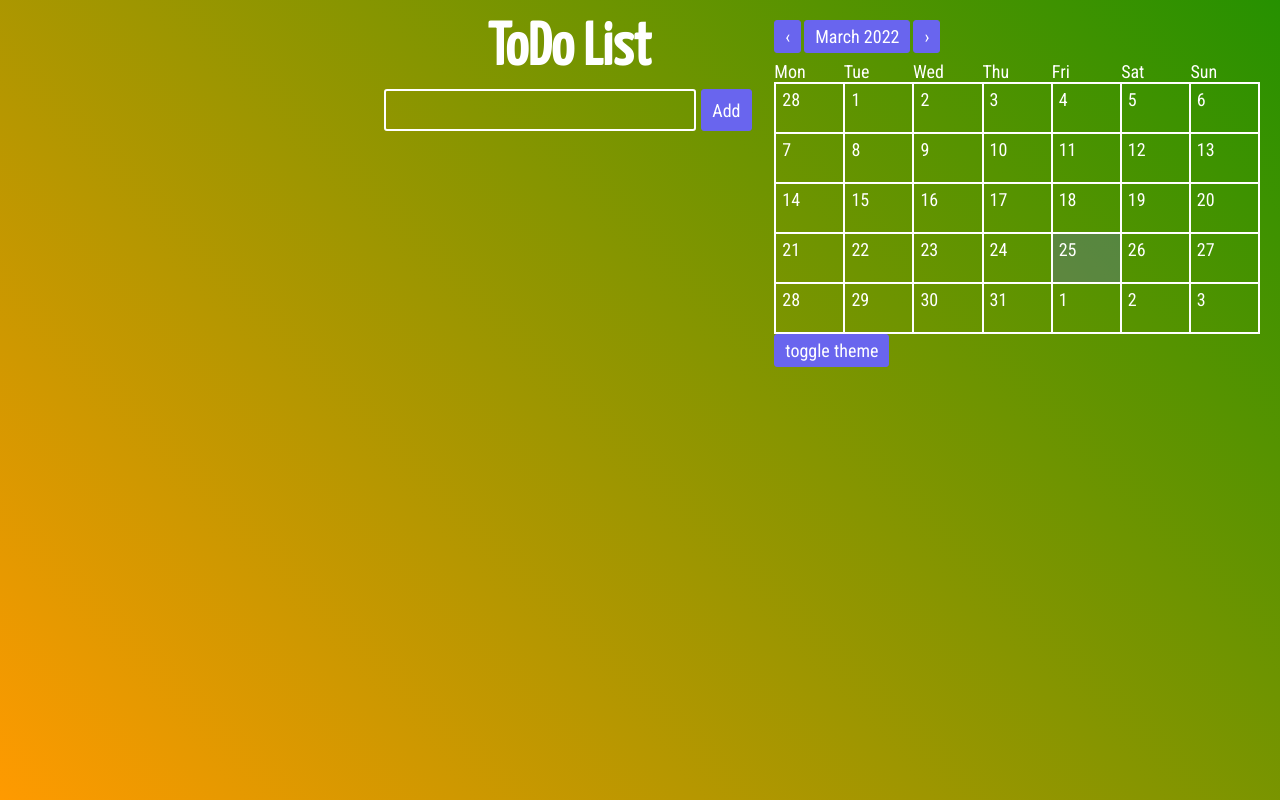
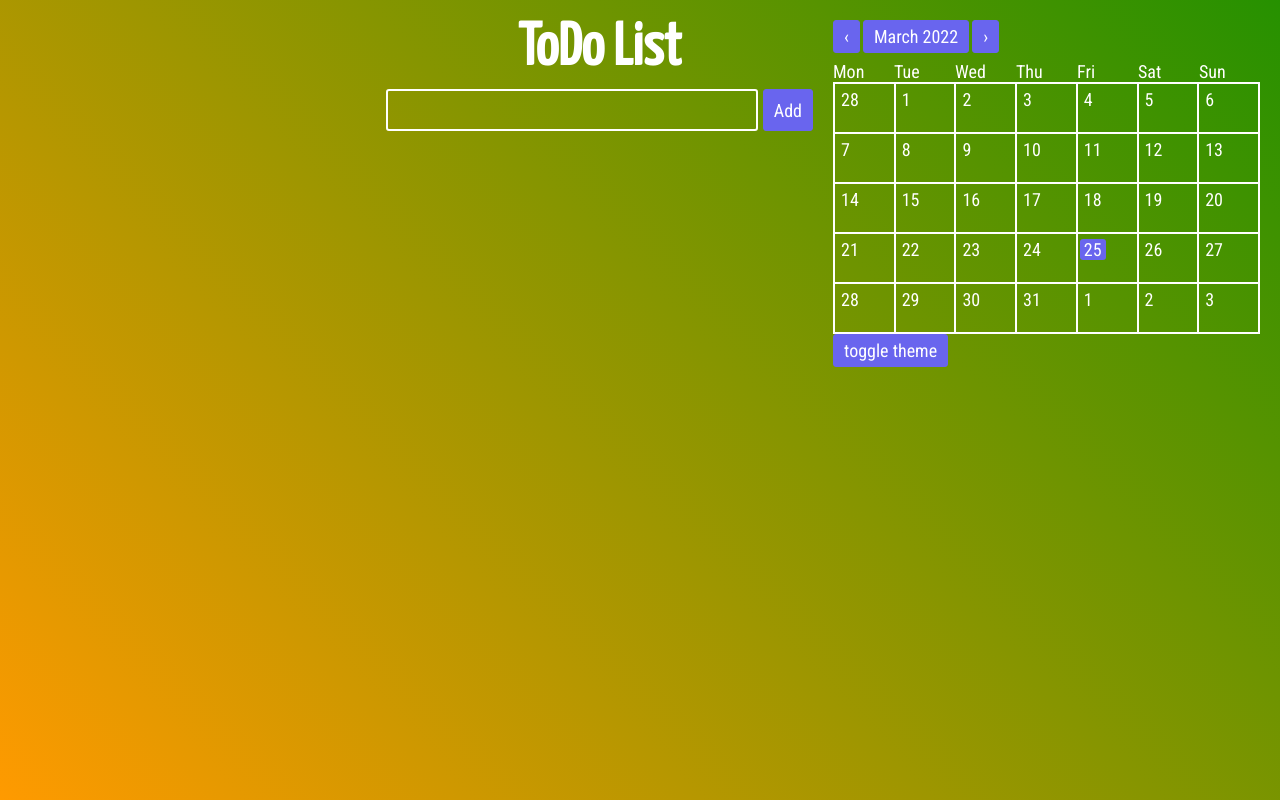
Before and after one commit to Ingvarr15/Reminder, a React (Create React App) app: page / in a window 1280 px wide. Built offline with nearby package versions, Linux system fonts and the light colour scheme.

Commit message:
Make todo edit

```diff
--- a/src/components/Calendar/Calendar.style.ts
+++ b/src/components/Calendar/Calendar.style.ts
@@ -1,49 +1,8 @@
 import styled from 'styled-components';
 
 const StyledCalendar = styled.div`
-  width: 40%;
+  width: 35%;
   padding-left: 10px;
-
-  .fc-daygrid-day-frame {
-    max-height: 25px !important;
-  }
-
-  .fc-daygrid-event-dot {
-    border: calc(var(--fc-daygrid-event-dot-width, 8px) / 2) solid #6c37d8;
-  }
-
-  .fc-daygrid-day-number {
-    color: ${({theme}) => theme.colors.font} !important;
-  }
-
-  .fc-button-primary {
-    background-color: ${({theme}) => theme.colors.primary};
-    border-color: ${({theme}) => theme.colors.primary} !important;
-  }
-
-  .fc-button-active {
-    background-color: ${({theme}) => theme.colors.darken} !important;
-    border-color: ${({theme}) => theme.colors.darken} !important;
-  }
-
-  .fc-button[disabled] {
-    background-color: ${({theme}) => theme.colors.darken};
-    border-color: ${({theme}) => theme.colors.darken} !important;
-  }
-
-  .fc-day-today {
-    background-color: ${({theme}) => theme.colors.primary + 43} !important;
-  }
-
-  .fc-daygrid-event-dot {
-    border-color: ${({theme}) => theme.colors.primary} !important;
-  }
-
-  .fc-day-today .fc-daygrid-event-dot {
-    border-color: gold !important;
-  }
-
-  /* -------------------------------------------------------------------- */
 
   .react-calendar {
   }
@@ -83,6 +42,10 @@ const StyledCalendar = styled.div`
     border: 1px solid;
   }
 
+  .react-calendar__tile--active {
+    background-color: ${({theme}) => theme.colors.blur} !important;
+  }
+
   .react-calendar__tile {
     height: 50px;
     position: relative;
@@ -96,8 +59,11 @@ const StyledCalendar = styled.div`
     border-color: ${({theme}) => theme.colors.font};
   }
 
-  .react-calendar__tile--now {
-    background-color: ${({theme}) => theme.colors.blur};
+  .react-calendar__tile--now abbr {
+    margin-left: -4px;
+    padding: 0 4px;
+    background-color: ${({theme}) => theme.colors.primary};
+    border-radius: 3px;
   }
 
   .badge {
--- a/src/components/Calendar/Calendar.tsx
+++ b/src/components/Calendar/Calendar.tsx
@@ -62,31 +62,18 @@ const Calendar = () => {
     }
   };
 
-  // const handleDateClick = (props: DateClickArg) => {
+  // const handleDateClick = (props) => {
   //   console.log(props);
   // };
 
   return (
     <StyledCalendar>
-      {/* <FullCalendar
-        locale={enGBlocale}
-        eventDisplay="list-item"
-        plugins={[dayGridPlugin, interactionPlugin]}
-        displayEventTime={false}
-        dayMaxEventRows={3}
-        headerToolbar={{
-          left: 'prev,next today',
-          center: 'title',
-          right: 'dayGridMonth,dayGridWeek,dayGridDay',
-        }}
-        events={todos}
-        dateClick={handleDateClick}
-      /> */}
       <RCalendar
         view="month"
         locale="en-GB"
         activeStartDate={date}
-        // onActiveStartDateChange={}
+        // onClickDay={handleDateClick}
+        onChange={(e) => console.log(e)}
         onDrillUp={() => setDate(new Date())}
         onActiveStartDateChange={({activeStartDate}) =>
           setDate(activeStartDate)
--- a/src/components/TotoList/TodoList.style.tsx
+++ b/src/components/TotoList/TodoList.style.tsx
@@ -1,8 +1,11 @@
 import styled from 'styled-components';
 
 const StyledTodoList = styled.div`
-  width: 30%;
+  width: 35%;
   padding-right: 10px;
+  display: flex;
+  flex-direction: column;
+  align-items: center;
 
   h1 {
     font-family: 'Yanone Kaffeesatz', sans-serif;
@@ -12,18 +15,20 @@ const StyledTodoList = styled.div`
   }
 
   .todo-list {
+    width: 100%;
     display: flex;
     flex-direction: column;
     justify-content: center;
-    align-items: center;
   }
 
   .todo-form {
+    width: 100%;
     display: flex;
+    justify-content: space-between;
   }
 
   .todo-form__input {
-    width: 300px;
+    width: 100%;
     height: 30px;
     margin-right: 5px;
     padding: 4px;
@@ -41,7 +46,6 @@ const StyledTodoList = styled.div`
   }
 
   .todo-list__inner {
-    width: 350px;
     padding: 10px;
     list-style: none;
   }
@@ -51,13 +55,33 @@ const StyledTodoList = styled.div`
   }
 
   .todo-list__item {
-    display: flex;
-    align-items: center;
-    justify-content: space-between;
     margin-bottom: 5px;
     padding: 5px 10px;
     border: 2px solid;
     border-radius: 3px;
+  }
+
+  .todo-edit__input {
+    width: 100%;
+    padding: 0;
+    font-family: ${({theme}) => theme.font.family};
+    font-size: ${({theme}) => theme.font.size};
+    color: ${({theme}) => theme.colors.font};
+    border: 0;
+    background-color: transparent;
+    outline: none;
+  }
+
+  .todo-item__edit {
+    display: flex;
+    align-items: center;
+    justify-content: space-between;
+  }
+
+  .todo-item__inner {
+    display: flex;
+    align-items: center;
+    justify-content: space-between;
   }
 
   .todo-control {
@@ -66,6 +90,7 @@ const StyledTodoList = styled.div`
   }
 
   .checkbox {
+    margin: 0 !important;
     border-color: ${({theme}) => theme.colors.primary};
     border-radius: 5px !important;
   }
@@ -75,8 +100,26 @@ const StyledTodoList = styled.div`
     border-radius: 3px !important;
   }
 
-  .fa-trash-can {
-    color: red;
+  .fa-solid {
+    pointer-events: none;
+  }
+
+  .control-button {
+    width: 24px;
+    height: 24px;
+    display: flex;
+    align-items: center;
+    justify-content: center;
+    margin-left: 5px;
+    color: ${({theme}) => theme.colors.font};
+    background-color: ${({theme}) => theme.colors.primary};
+    border: 1px solid;
+    border-color: ${({theme}) => theme.colors.primary};
+    border-radius: 3px;
+
+    &:active {
+      background-color: ${({theme}) => theme.colors.darken};
+    }
   }
 `;
 
--- a/src/components/TotoList/TodoList.tsx
+++ b/src/components/TotoList/TodoList.tsx
@@ -4,20 +4,35 @@ import Button from 'ui/Button';
 import Checkbox from 'react-checkbox-component';
 
 import StyledTodoList from './TodoList.style';
-import {addTodo, checkTodo, deleteTodo} from 'store/stores/main/mainSlice';
+import {
+  addTodo,
+  checkTodo,
+  deleteTodo,
+  editTodo,
+} from 'store/stores/main/mainSlice';
 import {useAppSelector} from 'store/hooks';
 
 const TodoList = () => {
   const [value, setValue] = useState('');
+  const [edit, setEdit] = useState(null);
+  const [editValue, setEditValue] = useState('');
   const dispatch = useDispatch();
   const {todos} = useAppSelector(({main}) => ({
     todos: main.todos,
   }));
 
-  const handleAddTodo = (e: React.SyntheticEvent) => {
+  const handleSubmit = (e: React.SyntheticEvent) => {
     e.preventDefault();
+    const trimedValue = edit ? editValue.trim() : value.trim();
 
-    const trimedValue = value.trim();
+    if (edit) {
+      if (trimedValue === '') {
+        return;
+      }
+
+      dispatch(editTodo({id: edit, title: editValue}));
+      setEdit(null);
+    } else {
       if (trimedValue === '') {
         setValue('');
         return;
@@ -32,21 +47,20 @@ const TodoList = () => {
 
       dispatch(addTodo(newTodo));
       setValue('');
+    }
   };
 
   return (
     <StyledTodoList>
       <h1>ToDo List</h1>
       <form className="todo-form">
-        <div className="input-wrapper">
         <input
           className="todo-form__input"
           type="text"
           value={value}
           onChange={(e) => setValue(e.currentTarget.value)}
         />
-        </div>
-        <Button scale={1} onClick={handleAddTodo}>
+        <Button scale={1} onClick={handleSubmit} disabled={edit}>
           Add
         </Button>
       </form>
@@ -54,17 +68,56 @@ const TodoList = () => {
         <ul className="todo-list__inner">
           {todos.map((todo) => (
             <li className="todo-list__item" key={todo.id}>
+              {edit === todo.id ? (
+                <div className="todo-item__edit">
+                  <input
+                    type="text"
+                    autoFocus
+                    className="todo-edit__input"
+                    value={editValue}
+                    onChange={(e) => setEditValue(e.currentTarget.value)}
+                  />
+                  <div className="todo-control">
+                    <button className="control-button" onClick={handleSubmit}>
+                      <i className="fa-solid fa-check"></i>
+                    </button>
+                    <button
+                      className="control-button"
+                      onClick={() => {
+                        setEditValue('');
+                        setEdit(null);
+                      }}
+                    >
+                      <i className="fa-solid fa-xmark"></i>
+                    </button>
+                  </div>
+                </div>
+              ) : (
+                <div className="todo-item__inner">
                   <div className="todo-title">{todo.title}</div>
                   <div className="todo-control">
                     <Checkbox
                       onChange={() => dispatch(checkTodo(todo.id))}
                       isChecked={todo.done}
                     />
-                <i
-                  className="fa-solid fa-trash-can"
+                    <button
+                      className="control-button"
+                      onClick={() => {
+                        setEditValue(todo.title);
+                        setEdit(todo.id);
+                      }}
+                    >
+                      <i className="fa-solid fa-pencil"></i>
+                    </button>
+                    <button
+                      className="control-button"
                       onClick={() => dispatch(deleteTodo(todo.id))}
-                ></i>
+                    >
+                      <i className="fa-solid fa-trash-can"></i>
+                    </button>
                   </div>
+                </div>
+              )}
             </li>
           ))}
         </ul>
--- a/src/store/stores/main/mainSlice.ts
+++ b/src/store/stores/main/mainSlice.ts
@@ -40,7 +40,7 @@ export const mainSlice = createSlice({
         }
       });
     },
-    changeTodo: (state, {payload}: PayloadAction<{[key: string]: string}>) => {
+    editTodo: (state, {payload}: PayloadAction<{[key: string]: string}>) => {
       state.todos.forEach((todo) => {
         if (todo.id === payload.id) {
           todo.title = payload.title;
@@ -60,7 +60,7 @@ export const {
   setTheme,
   addTodo,
   checkTodo,
-  changeTodo,
+  editTodo,
   deleteTodo,
 } = mainSlice.actions;
 export default mainSlice.reducer;
--- a/src/ui/AppContainer.ts
+++ b/src/ui/AppContainer.ts
@@ -1,7 +1,9 @@
 import styled from 'styled-components';
 
 const AppContainer = styled.div`
+  max-width: 1280px;
   display: flex;
+  margin: 0 auto;
   padding: 20px;
 `;
 
--- a/src/ui/Button.tsx
+++ b/src/ui/Button.tsx
@@ -6,11 +6,23 @@ interface TButtonProps {
   onClick?: MouseEventHandler<HTMLButtonElement>;
   scale?: number;
   className?: string;
+  disabled?: boolean;
 }
 
-const Button = ({children, onClick, scale = 1, className}: TButtonProps) => {
+const Button = ({
+  children,
+  onClick,
+  scale = 1,
+  className,
+  disabled,
+}: TButtonProps) => {
   return (
-    <StyledButton className={className} onClick={onClick} scale={scale}>
+    <StyledButton
+      className={className}
+      onClick={onClick}
+      scale={scale}
+      disabled={disabled}
+    >
       {children}
     </StyledButton>
   );
--- a/src/ui/MainStyles.ts
+++ b/src/ui/MainStyles.ts
@@ -7,6 +7,9 @@ const MainStyles = styled.div`
   font-family: ${({theme}) => theme.font.family};
   font-size: ${({theme}) => theme.font.size};
   color: ${({theme}) => theme.colors.font};
+  button:disabled {
+    background: ${({theme}) => theme.colors.blur};
+  }
   * {
     transition: all 0.2s ease;
   }
```
Lines whose indentation alone changed are shown as unchanged.
